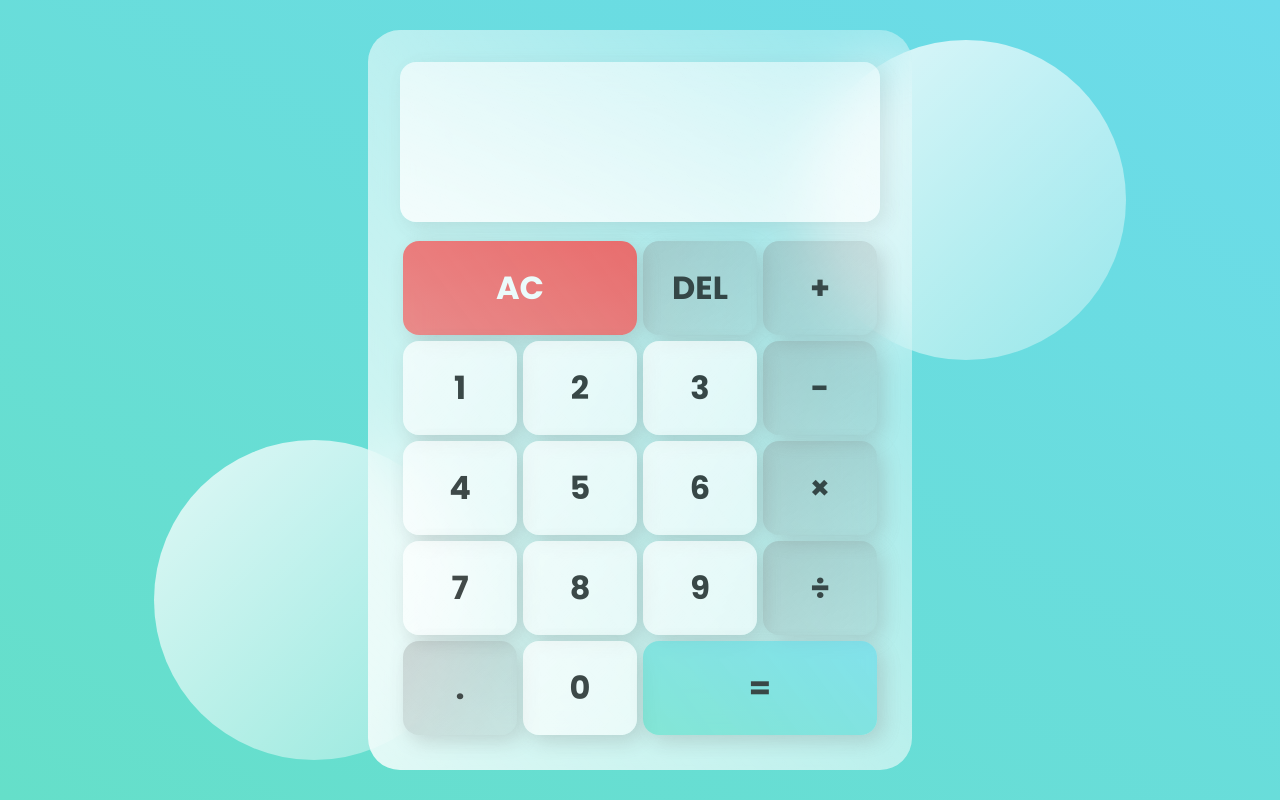
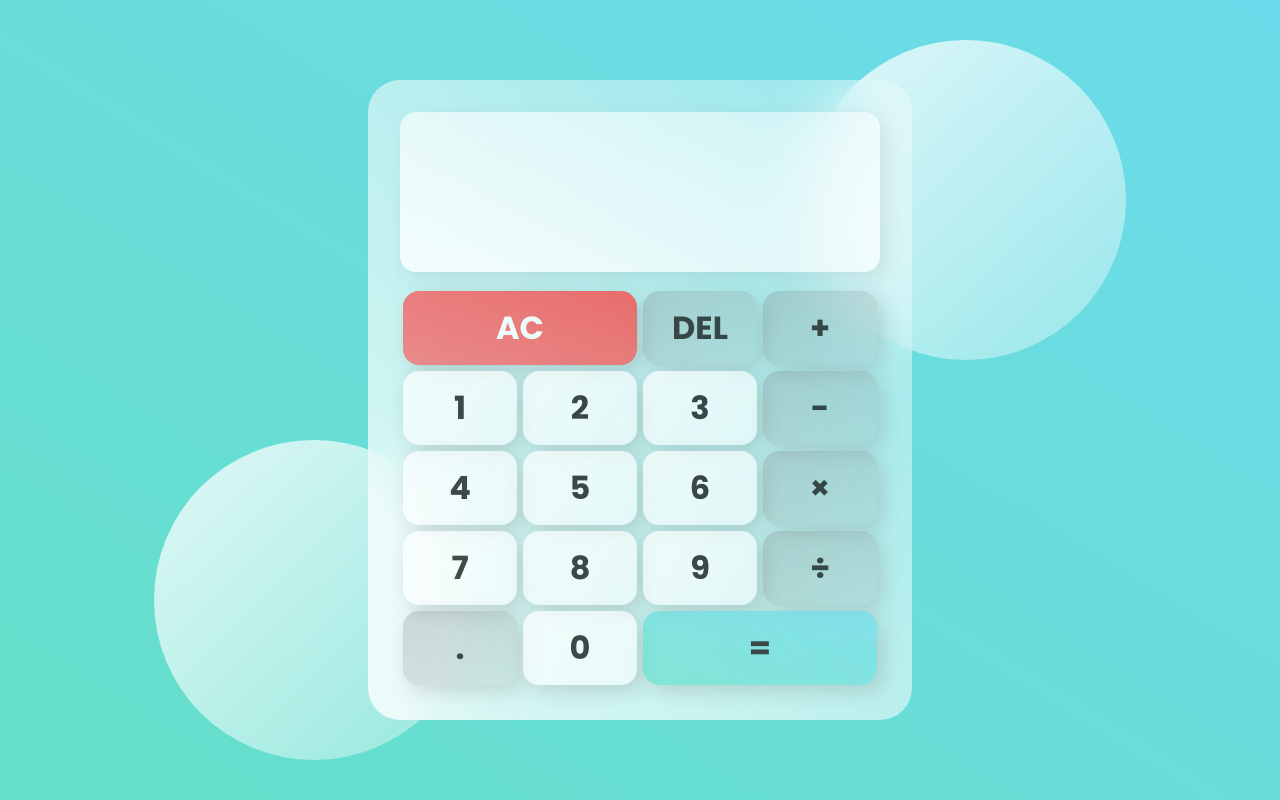
Before and after one commit to brymer-meneses/glass-calculator, a plain HTML site: page index.html in a window 1280 px wide. Drawn offline with Linux system fonts and the light colour scheme.

Commit message:
Fixed button sizes

```diff
--- a/style.css
+++ b/style.css
@@ -119,7 +119,7 @@ main {
     justify-content: center;
     align-content: center;
     grid-template-columns: repeat(4, 120px);
-    grid-template-rows: minmax(100px, auto) repeat(4,100px);
+    grid-template-rows: minmax(80px, auto) repeat(4,80px);
 
 }
 
```
